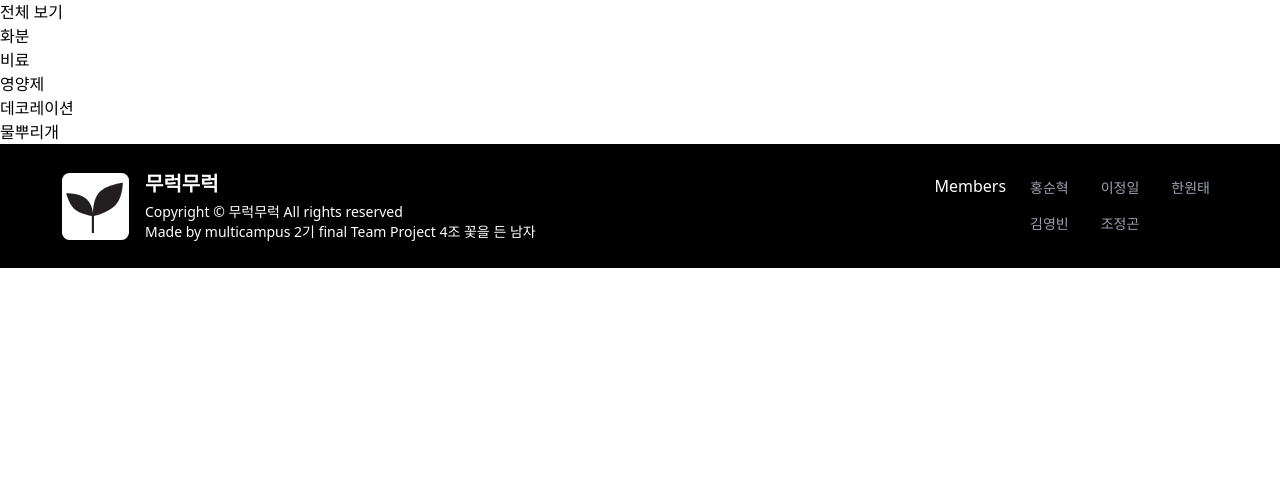
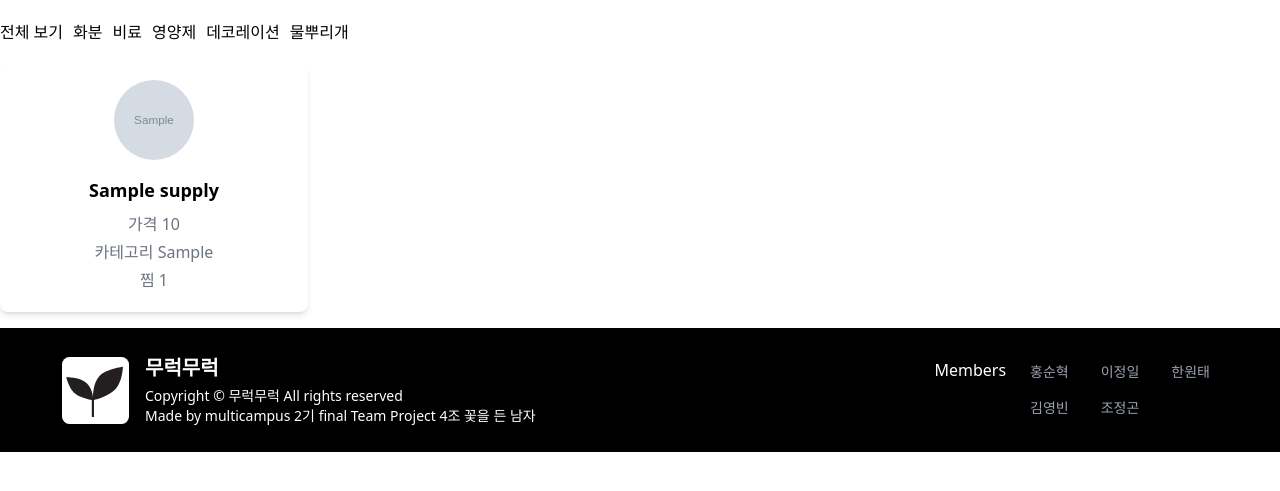
Before and after one commit to dnjsxo0616/mureokmureok, a Django app: page /supplies/ in a window 1280 px wide. Shown: the part 66-557 px from the top of the page. Run offline with Django 3.2, Linux system fonts and the light colour scheme; tables that the repository leaves empty hold one stand-in row (values such as "Sample post"); grey boxes marked "Sample" are stand-in pictures; some libraries are stand-ins or nearby versions.

Commit message:
추가-서플라이프론트

```diff
--- a/communities/views.py
+++ b/communities/views.py
@@ -14,7 +14,7 @@ from django.core.paginator import Paginator
 def index(request):
     communities = Community.objects.all()[::-1]
     need_experts = Community.objects.filter(need_expert=True)[::-1]
-    paginator = Paginator(communities, 4)
+    paginator = Paginator(communities, 10)
     page_number = request.GET.get('page')
     page_obj = paginator.get_page(page_number)
 
@@ -199,7 +199,7 @@ def community_comment_likes(request,product_pk, community_comment_pk):
 def filter_communities(request, category):
     communities = Community.objects.filter(category=category)[::-1]
     need_experts = Community.objects.filter(category=category).filter(need_expert=True)[::-1]
-    paginator = Paginator(communities, 4)
+    paginator = Paginator(communities, 10)
     page_number = request.GET.get('page')
     page_obj = paginator.get_page(page_number)
 
--- /dev/null
+++ b/static/css/supplies_index.css
@@ -0,0 +1,9 @@
+.btn-list {
+    display: flex;
+    list-style: none;
+    padding: 0;
+}
+
+.btn-list li {
+    margin-right: 10px;
+}
--- a/supplies/models.py
+++ b/supplies/models.py
@@ -6,20 +6,13 @@ from taggit.managers import TaggableManager
 from django_ckeditor_5.fields import CKEditor5Field
 
 def supply_img_path(instance, filename):
-    return f'images/supply/{instance.name}/{filename}'
+    return f'images/supply/{instance.supply_name}/{filename}'
 # Create your models here.
 
 class Supply(models.Model):
     user = models.ForeignKey(settings.AUTH_USER_MODEL, on_delete=models.CASCADE)
     supply_name = models.CharField(max_length=500)
-    category_choices = (
-        ('pot', '화분'),
-        ('fertilizer', '비료'),
-        ('nutrition', '영양제'),
-        ('decoration', '데코레이션'),
-        ('sprinkler', '물뿌리개'),
-    )
-    category = models.CharField(max_length=20, choices=category_choices)
+    category = models.CharField(max_length=20)
     like = models.ManyToManyField(settings.AUTH_USER_MODEL, related_name='like_supply')
     price = models.IntegerField()
     content = CKEditor5Field('Content', config_name='extends')
@@ -32,11 +25,3 @@ class Supply(models.Model):
 
 
     tags = TaggableManager(blank=True)
-
-    def save(self, *args, **kwargs):
-        self.tags = ','.join(self.tags)
-
-        super().save(*args, **kwargs)
-
-    def get_tags_list(self):
-        return self.tags.split(',')
--- a/supplies/templates/supplies/create.html
+++ b/supplies/templates/supplies/create.html
@@ -8,7 +8,7 @@
 
 {% block content  %}
 <h1>소모품 등록</h1>
-<form action="{% url 'supplies:supply_create' %}" method = 'POST' enctype="multipart/form-data">
+<form action="{% url 'supplies:create' %}" method = 'POST' enctype="multipart/form-data">
   {% csrf_token %}
   {{ form.media }}
   {% for field in form %}
--- a/supplies/templates/supplies/index.html
+++ b/supplies/templates/supplies/index.html
@@ -1,53 +1,74 @@
 {% extends "base.html" %}
 {% load static %}
-
-{% block style %}
-<style>
-</style>
-{% endblock style %}
+{% block head %}
+<link rel="stylesheet" href="{% static 'css/supplies_index.css' %}">
+{% endblock head %}
 
 {% block content  %}
     {% if request.user.is_superuser %}
     <div class='mt-3 mb-5'>
-      <a href="{% url 'communities:create' %}">소모품 등록하기</a>
+      <a href="{% url 'supplies:create' %}">소모품 등록하기</a>
     </div>
     {% endif %}
-    <ul>
-    {% comment %} <a href="{% url 'communities:index' %}">소모품 전체 보기</a> {% endcomment %}
-    {% url 'communities:index' as index_url %}
-    <a href="{% url 'communities:index' %}" class='d-flex'>
-        <li class="btn {% if request.path == index_url %}btn_active{% endif %}">
-            전체 보기
+    <ul class="btn-list mt-5">
+        <li>
+            <a href="{% url 'supplies:index' %}" class="{% if request.path == index_url %}btn_active{% endif %}">전체 보기</a>
         </li>
-    </a>
-    <a href="{% url 'communities:filter_communities' '화분' %}">
-        <li class="btn {% if '/화분/' in request.path %}btn_active{% endif %}">
-            화분
+        <li>
+            <a href="{% url 'supplies:filter_supplies' '화분' %}" class="{% if '/화분/' in request.path %}btn_active{% endif %}">화분</a>
         </li>
-    </a>
+        <li>
+            <a href="{% url 'supplies:filter_supplies' '비료' %}" class="{% if '/비료/' in request.path %}btn_active{% endif %}">비료</a>
+        </li>
+        <li>
+            <a href="{% url 'supplies:filter_supplies' '영양제' %}" class="{% if '/영양제/' in request.path %}btn_active{% endif %}">영양제</a>
+        </li>
+        <li>
+            <a href="{% url 'supplies:filter_supplies' '데코레이션' %}" class="{% if '/데코레이션/' in request.path %}btn_active{% endif %}">데코레이션</a>
+        </li>
+        <li>
+            <a href="{% url 'supplies:filter_supplies' '물뿌리개' %}" class="{% if '/물뿌리개/' in request.path %}btn_active{% endif %}">물뿌리개</a>
+        </li>
+    </ul>
+    <div class="grid grid-cols-4 gap-4 mt-5">
+        {% for supply in page_obj %}
+          <a href="{% url 'supplies:detail' supply.pk %}" class="mb-4">
+            <div class="bg-white rounded-lg shadow-md p-4 flex flex-col items-center">
+              <img src="{{ supply.Thumbnail.url }}" alt="supply Photo" class="w-20 h-20 rounded-full mb-4">
+              <h4 class="text-lg font-semibold mb-2">{{ supply.supply_name }}</h4>
+              <div class="flex flex-col items-center">
+                <p class="text-gray-500 mb-1">가격 {{ supply.price }}</p>
+                <p class="text-gray-500 mb-1">카테고리 {{ supply.category }}</p>
+                <p class="text-gray-500 mb-1">찜 {{ supply.like.count }}</p>
+              </div>
+            </div>
+          </a>
+        {% endfor %}
+      </div>
 
-    <a href="{% url 'communities:filter_communities' '비료' %}">
-        <li class="btn {% if '/비료/' in request.path %}btn_active{% endif %}">
-            비료
-        </li>
-    </a>
-    <a href="{% url 'communities:filter_communities' '영양제' %}">
-        <li class="btn {% if '/영양제/' in request.path %}btn_active{% endif %}">
-            영양제
-        </li>
-    </a>
-    <a href="{% url 'communities:filter_communities' '데코레이션' %}">
-        <li class="btn {% if '/데코레이션/' in request.path %}btn_active{% endif %}">
-            데코레이션
-        </li>
-    </a>
-    <a href="{% url 'communities:filter_communities' '물뿌리개' %}">
-        <li class="btn {% if '/물뿌리개/' in request.path %}btn_active{% endif %}">
-            물뿌리개
-        </li>
-    </a>
-    </ul>
 
+    {% if page_obj.has_other_pages %}
+        <div class="flex justify-center mt-4">
+            {% if page_obj.has_previous %}
+                <a href="?page={{ page_obj.previous_page_number }}" class="px-2 py-1 bg-transparent text-gray-700 hover:bg-blue-300">이전</a>
+                {% endif %}
+
+                {% for num in page_obj.paginator.page_range %}
+                {% if page_obj.number == num %}
+                    <span class="px-2 py-1 bg-blue-500 text-white">{{ num }}</span>
+                {% else %}
+                    <a href="?page={{ num }}" class="px-2 py-1 bg-transparent text-gray-700 hover:bg-blue-300">{{ num }}</a>
+                {% endif %}
+                {% endfor %}
+
+                {% if page_obj.has_next %}
+                <a href="?page={{ page_obj.next_page_number }}" class="px-2 py-1 bg-transparent text-gray-700 hover:bg-blue-300">다음</a>
+            {% endif %}
+        </div>
+    {% endif %}
 
 
 {% endblock content %}
+{% block script %}
+
+{% endblock script %}
--- a/supplies/urls.py
+++ b/supplies/urls.py
@@ -4,10 +4,10 @@ from . import views
 
 app_name = 'supplies'
 urlpatterns = [
-    path('', views.supply_index, name='supply_index'),
-    path('create/', views.supply_create, name='supply_create'),
-    path('<int:supply_pk>/', views.supply_detail, name='supply_detail'),
-    path('<int:supply_pk>/update/', views.supply_update, name='supply_update'),
-    path('<int:supply_pk>/delete/', views.supply_delete, name='supply_delete'),
-    path('filter/', views.filter_supplies, name='filter_supplies'),
+    path('', views.index, name='index'),
+    path('category/<str:category>/', views.filter_supplies, name='filter_supplies'),
+    path('create/', views.create, name='create'),
+    path('<int:supply_pk>/', views.detail, name='detail'),
+    path('<int:supply_pk>/update/', views.update, name='update'),
+    path('<int:supply_pk>/delete/', views.delete, name='delete'),
 ]
--- a/supplies/views.py
+++ b/supplies/views.py
@@ -3,22 +3,29 @@ from .models import Supply
 from .forms import SupplyForm
 from taggit.models import Tag
 from django.contrib.auth.decorators import login_required
+from django.contrib import messages
+from django.core.paginator import Paginator
 
 # Create your views here.
 
 
 
-def supply_index(request):
+def index(request):
     supplies = Supply.objects.all()[::-1]
+    paginator = Paginator(supplies, 10)
+    page_number = request.GET.get('page')
+    page_obj = paginator.get_page(page_number)
+
     content = {
         'supplies': supplies,
+        'page_obj': page_obj,
     }
     return render(request, 'supplies/index.html', content)
 
 
 
 @login_required
-def supply_create(request):
+def create(request):
     if request.method == 'POST':
         tags = request.POST.get('tags').split(',')
         form = SupplyForm(request.POST, request.FILES)
@@ -28,7 +35,7 @@ def supply_create(request):
             supply.save()
             for tag in tags:
                 supply.tags.add(tag.strip())
-            return redirect('supplies:supply_detail', supply.pk)
+            return redirect('supplies:detail', supply.pk)
     else:
         form = SupplyForm()
     context = {
@@ -38,16 +45,10 @@ def supply_create(request):
 
 
 
-def supply_detail(request, supply_pk):
+def detail(request, supply_pk):
     supply = Supply.objects.get(pk=supply_pk)
     tags = supply.tags.all()
     supplies = Supply.objects.all().order_by('like')
-
-    session_key = 'supply_{}_hits'.format(supply_pk)
-    if not request.session.get(session_key):
-        supply.hits += 1
-        supply.save()
-        request.session[session_key] = True
 
     context ={
         'supply' : supply,
@@ -58,7 +59,7 @@ def supply_detail(request, supply_pk):
 
 
 
-def supply_delete(request, supply_pk):
+def delete(request, supply_pk):
     supply = Supply.objects.get(pk=supply_pk)
     if request.user == supply.user:
         supply.delete()
@@ -66,7 +67,7 @@ def supply_delete(request, supply_pk):
 
 
 
-def supply_update(request):
+def update(request):
     supply = Supply.objects.get(pk=supply_pk)
     if request.method == 'POST':
         form = SupplyForm(request.POST, request.FILES, instance=supply)
@@ -83,6 +84,8 @@ def supply_update(request):
         'form' : form,
     }
     return render(request,'supplies/update.html',context)
+
+
 
 def likes(request, supply_pk):
     supply = Supply.objects.get(pk=supply_pk)
@@ -102,15 +105,14 @@ def likes(request, supply_pk):
 
 
 
+def filter_supplies(request, category):
+    supplies = Supply.objects.filter(category=category)[::-1]
+    paginator = Paginator(supplies, 12)
+    page_number = request.GET.get('page')
+    page_obj = paginator.get_page(page_number)
 
-
-
-
-
-
-
-def filter_supplies(request):
-    selected_tags = request.GET.getlist('tags')
-    supplies = Supply.objects.filter(tags__in=selected_tags)
-    context = {'supplies': supplies, 'selected_tags': selected_tags}
-    return render(request, 'filter_supplies.html', context)
+    content ={
+        'supplies':supplies,
+        'page_obj': page_obj,
+    }
+    return render(request, 'supplies/index.html', content)
```
Also changed, not shown: supplies/forms.py (+9 -1 lines), supplies/templates/supplies/detail.html (+5 -10 lines).
